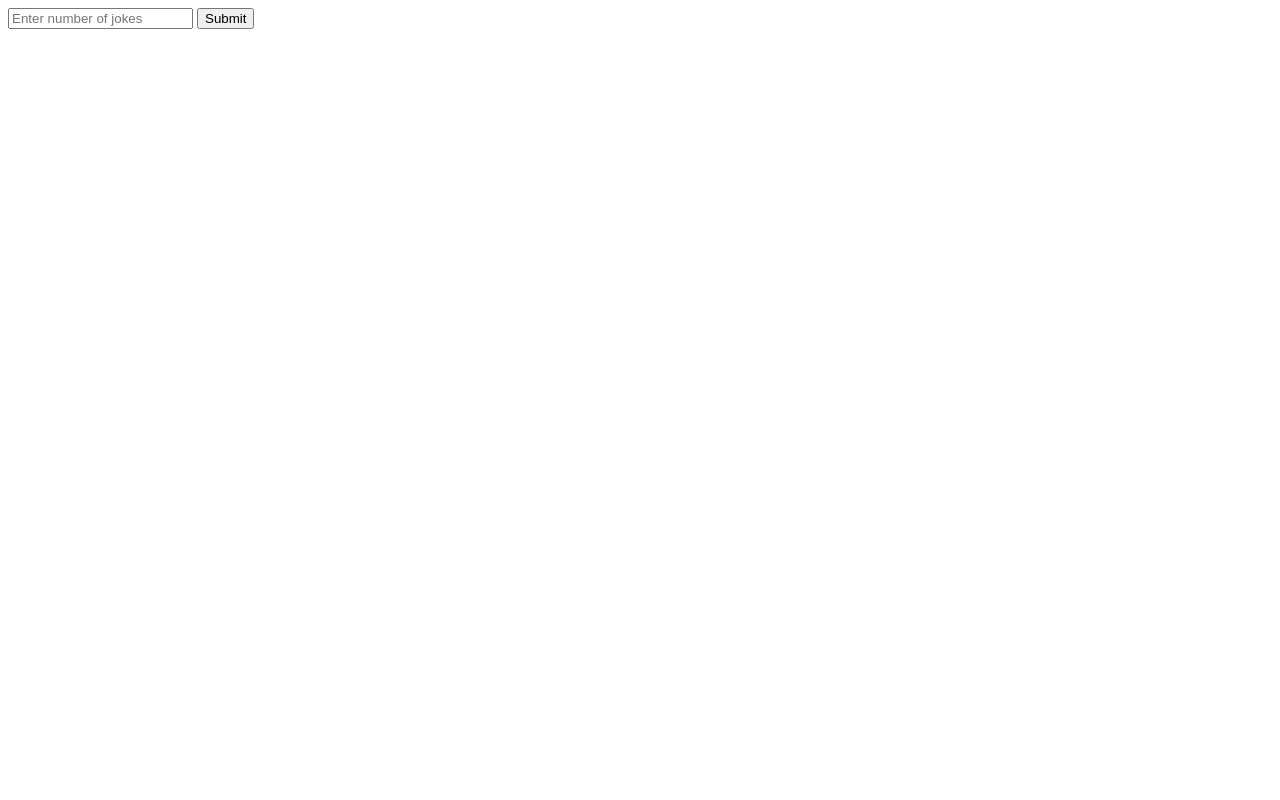
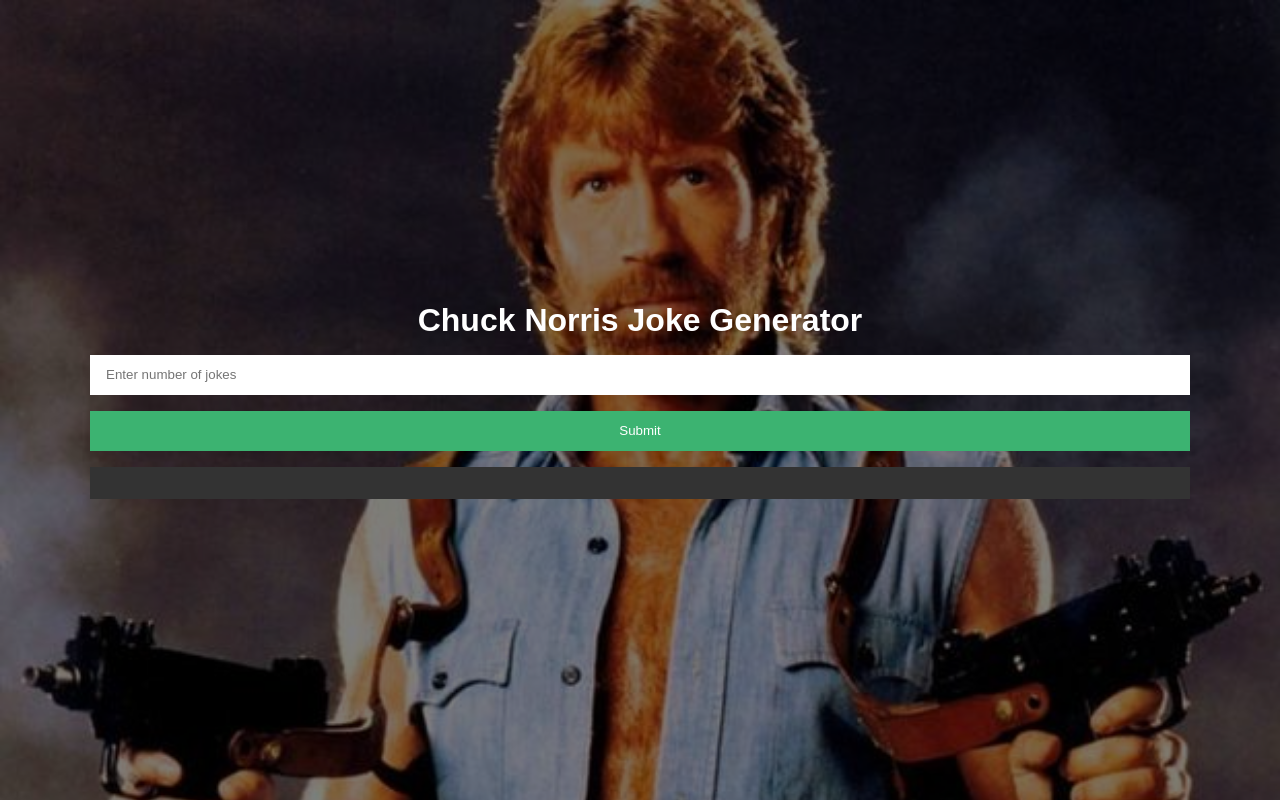
Before and after one commit to HBull5/chuckNorrisJoke, a plain HTML site: page index.html in a window 1280 px wide. Drawn offline with Linux system fonts and the light colour scheme.

Commit message:
added some styles

```diff
--- a/app.js
+++ b/app.js
@@ -10,7 +10,7 @@
       const joke = JSON.parse(this.responseText);
       if(joke.type === "success") {
         joke.value.forEach((joke) => {
-          output += `<p>${joke.joke}</p>`;
+          output += `<p>${joke.joke}</p><br>`;
         });
         display.innerHTML = output;
       } else {
--- a/index.html
+++ b/index.html
@@ -4,17 +4,16 @@
   <meta charset="UTF-8">
   <meta name="viewport" content="width=device-width, initial-scale=1.0">
   <meta http-equiv="X-UA-Compatible" content="ie=edge">
+  <link rel="stylesheet" href="styles.css">
   <title>Document</title>
 </head>
 <body>
-
-  <input type="text" id="jokeCount" placeholder="Enter number of jokes">
-  <input id="submitBtn" type="submit">
-
-  <div class="jokes">
-
+  <div class="content">
+    <h1>Chuck Norris Joke Generator</h1>
+    <input type="text" id="jokeCount" placeholder="Enter number of jokes">
+    <input id="submitBtn" type="submit">
+    <div class="jokes"></div>
   </div>
-
 <script src="app.js"></script>
 </body>
 </html>
--- /dev/null
+++ b/styles.css
@@ -0,0 +1,69 @@
+* {
+    margin: 0;
+    padding: 0;
+    box-sizing: border-box;
+}
+
+body {
+    font-family: arial;
+    height: 100vh;
+    width: 100%;
+    display: flex;
+    align-items: center;
+    justify-content: center;
+    background: url('chuck.jpg');
+    background-repeat: no-repeat;
+    background-size: cover;
+    position: relative;
+}
+
+body:after {
+    content: '';
+  position: absolute;
+  top: 0;
+  left: 0;
+  height: 100%;
+  width: 100%;
+  background: black;
+  opacity: 0.5;
+}
+
+.content {
+    color: #fff;
+    z-index: 1;
+    display: flex;
+    flex-direction: column;
+    width: 1100px;
+    max-width: 1100px;
+}
+
+h1 {
+    margin-bottom: 1rem;
+    text-align: center;
+}
+
+#jokeCount {
+    height: 40px;
+    border: none;
+    padding: 0 1rem;
+    margin-bottom: 1rem;
+}
+
+#jokeCount:focus {
+    outline: none;
+}
+
+#submitBtn {
+    height: 40px;
+    background: mediumseagreen;
+    color: #fff;
+    border: none;
+    cursor: pointer;
+    margin-bottom: 1rem;
+}
+
+.jokes {
+    padding: 1rem;
+    background: #333;
+    text-align: center;
+}
```
Also changed, not shown: chuck.jpg (added).
